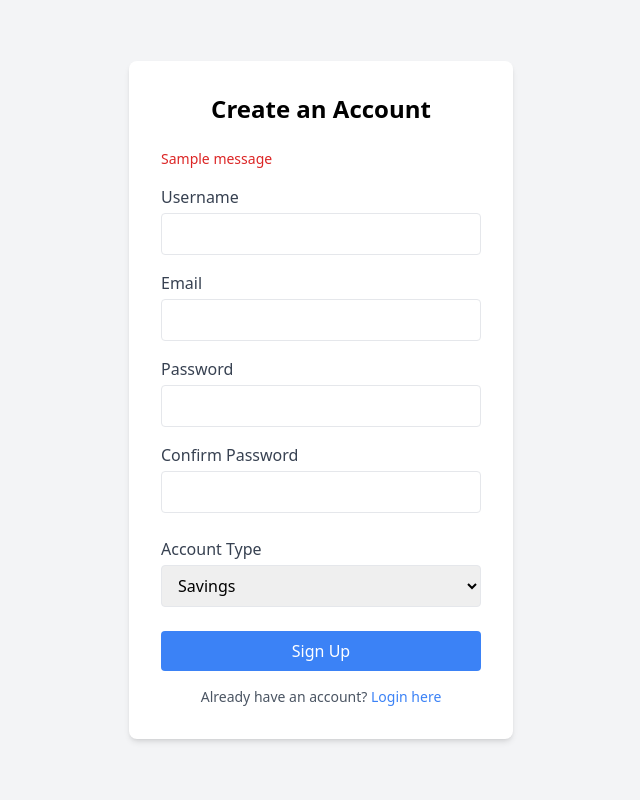
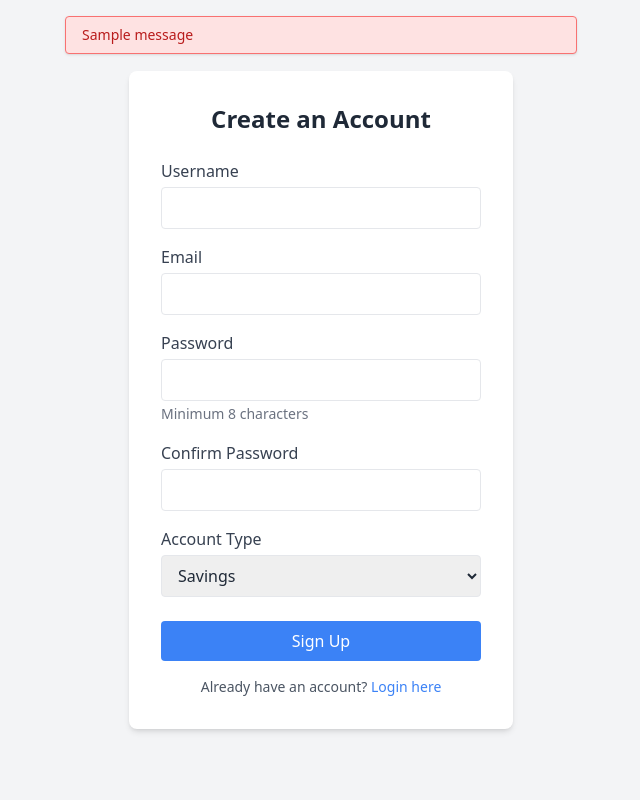
Before and after one commit to Kiyo-mizu/cashg-banking-app, a Django app: template CashG/CashGApp/templates/sign_up.html in a window 1280 px wide. Shown: the whole page, without its empty margins (319-959 px from the left). Run offline with Django 5.2, Linux system fonts and the light colour scheme; the template is opened without the code that fills it, so the values that code supplies are empty; tables that the repository leaves empty hold one stand-in row (values such as "Sample post"); one stand-in notice (Sample message) is shown; parts of the project's set-up code (start-up, migrations or seed data) failed here and were passed over; some libraries are stand-ins or nearby versions.

Commit message:
Update sign_up.html

```diff
--- a/CashG/CashGApp/templates/sign_up.html
+++ b/CashG/CashGApp/templates/sign_up.html
@@ -1,61 +1,54 @@
-<!DOCTYPE html>
-<html lang="en">
-<head>
-  <meta charset="UTF-8">
-  <meta name="viewport" content="width=device-width, initial-scale=1.0">
-  <title>Sign Up</title>
-  <script src="https://cdn.tailwindcss.com"></script>
-</head>
-<body class="bg-gray-100 flex items-center justify-center h-screen">
+{% extends 'base.html' %}
 
+{% block title %}Sign Up{% endblock %}
+
+{% block content %}
 <form method="post" class="bg-white p-8 rounded-lg shadow-md w-full max-w-sm">
   {% csrf_token %}
   <h2 class="text-2xl font-semibold text-center mb-6">Create an Account</h2>
 
-    {% if messages %}
-      <div class="mb-4">
-        {% for message in messages %}
-          <div class="text-sm text-red-600">{{ message }}</div>
-        {% endfor %}
-      </div>
-    {% endif %}
-
   <div class="mb-4">
     <label for="username" class="block text-gray-700 mb-1">Username</label>
-      <input type="text" name="username" id="username" class="w-full px-3 py-2 border rounded focus:outline-none focus:ring focus:border-blue-300" required>
+    <input type="text" name="username" id="username"
+           class="w-full px-3 py-2 border rounded focus:outline-none focus:ring focus:border-blue-300" required>
   </div>
 
   <div class="mb-4">
     <label for="email" class="block text-gray-700 mb-1">Email</label>
-      <input type="email" name="email" id="email" class="w-full px-3 py-2 border rounded focus:outline-none focus:ring focus:border-blue-300" required>
+    <input type="email" name="email" id="email"
+           class="w-full px-3 py-2 border rounded focus:outline-none focus:ring focus:border-blue-300" required>
   </div>
 
   <div class="mb-4">
     <label for="password1" class="block text-gray-700 mb-1">Password</label>
-      <input type="password" name="password1" id="password1" class="w-full px-3 py-2 border rounded focus:outline-none focus:ring focus:border-blue-300" required>
+    <input type="password" name="password1" id="password1" autocomplete="new-password"
+           class="w-full px-3 py-2 border rounded focus:outline-none focus:ring focus:border-blue-300" required>
+    <small class="text-sm text-gray-500">Minimum 8 characters</small>
   </div>
 
-    <div class="mb-6">
+  <div class="mb-4">
     <label for="password2" class="block text-gray-700 mb-1">Confirm Password</label>
-      <input type="password" name="password2" id="password2" class="w-full px-3 py-2 border rounded focus:outline-none focus:ring focus:border-blue-300" required>
+    <input type="password" name="password2" id="password2" autocomplete="new-password"
+           class="w-full px-3 py-2 border rounded focus:outline-none focus:ring focus:border-blue-300" required>
   </div>
 
   <div class="mb-6">
     <label for="account_type" class="block text-gray-700 mb-1">Account Type</label>
-        <select name="account_type" id="account_type" class="w-full px-3 py-2 border rounded focus:outline-none focus:ring focus:border-blue-300" required>
+    <select name="account_type" id="account_type"
+            class="w-full px-3 py-2 border rounded focus:outline-none focus:ring focus:border-blue-300" required>
       <option value="SAVINGS">Savings</option>
       <option value="CHECKING">Checking</option>
     </select>
   </div>
 
+  <button type="submit"
+          class="w-full bg-blue-500 text-white py-2 rounded hover:bg-blue-600 transition duration-300">
+    Sign Up
+  </button>
 
-    <button type="submit" class="w-full bg-blue-500 text-white py-2 rounded hover:bg-blue-600 transition duration-300">Sign Up</button>
-
-    <p class="mt-4 text-sm text-center text-gray-600">
+  <p class="text-center text-sm text-gray-600 mt-4">
     Already have an account?
     <a href="{% url 'login' %}" class="text-blue-500 hover:underline">Login here</a>
   </p>
 </form>
-
-</body>
-</html>
+{% endblock %}
```
Lines whose indentation alone changed are shown as unchanged.
